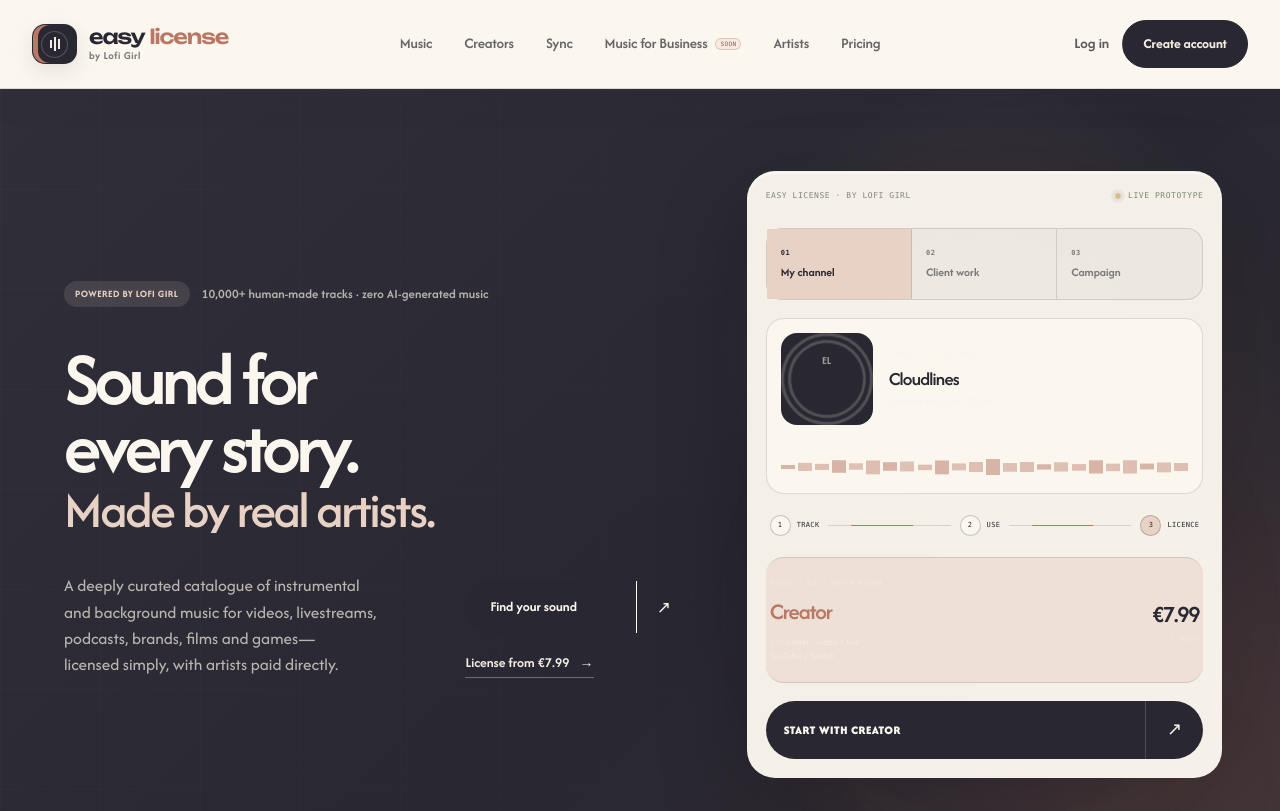
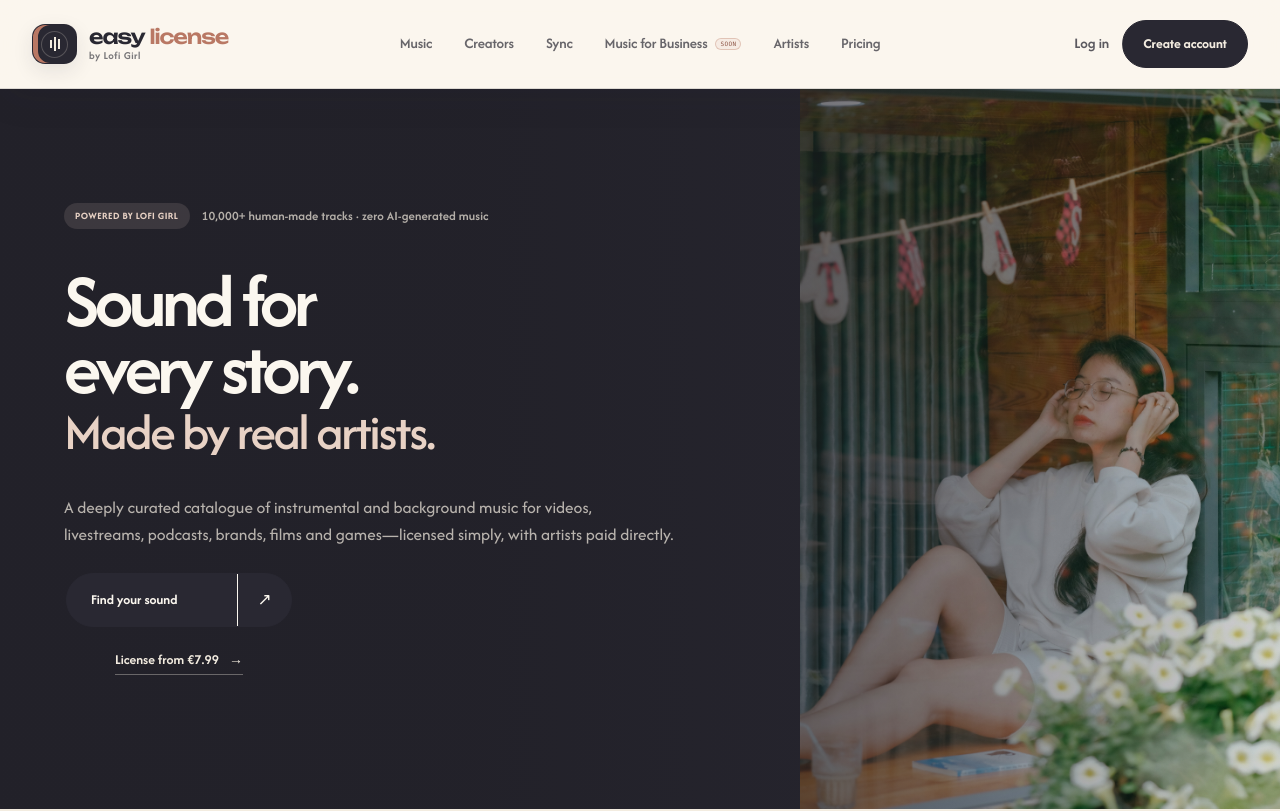
Before and after one commit to dim75017/easy-license-platform, a Next.js app: page / in a window 1280 px wide. Shown: the top 811 px of the page. Built offline with nearby package versions, Linux system fonts and the light colour scheme.

Commit message:
feat: simplify hero with real artist imagery

```diff
--- a/app/home-v6.css
+++ b/app/home-v6.css
@@ -310,34 +310,23 @@
   min-height: min(860px, calc(100svh - 110px));
   border-bottom: 0;
   background:
-    radial-gradient(circle at 78% 34%, rgba(209, 162, 94, .16), transparent 25%),
-    radial-gradient(circle at 92% 86%, rgba(185, 120, 100, .17), transparent 32%),
-    linear-gradient(135deg, #302f39 0%, var(--cozy-night) 58%, #332b31 100%);
+    linear-gradient(90deg, rgba(34, 33, 41, .99) 0%, rgba(34, 33, 41, .95) 37%, rgba(34, 33, 41, .62) 62%, rgba(34, 33, 41, .18) 100%),
+    url("/images/unsplash/hero-listening.jpg") right center / auto 100% no-repeat,
+    var(--cozy-night);
   color: var(--cozy-oat);
 }
 
 .el-v6 .v5-hero-grid {
-  background-image:
-    linear-gradient(rgba(243, 236, 224, .035) 1px, transparent 1px),
-    linear-gradient(90deg, rgba(243, 236, 224, .035) 1px, transparent 1px);
-  background-size: 100px 100px;
-  opacity: .55;
-  mask-image: linear-gradient(90deg, black 0%, rgba(0,0,0,.5) 68%, transparent 100%);
+  display: none;
 }
 
 .el-v6 .v5-hero::before {
-  top: auto;
-  right: 5vw;
-  bottom: 8%;
-  width: min(34vw, 520px);
-  border-color: rgba(209, 162, 94, .08);
-  box-shadow: 0 0 110px rgba(209, 162, 94, .09);
-  animation: v6Breathe 8s ease-in-out infinite;
+  display: none;
 }
 
 .el-v6 .v5-hero-copy {
-  min-height: 760px;
-  grid-column: 1 / span 7;
+  min-height: 720px;
+  grid-column: 1 / -1;
   padding: 92px 4vw 112px 5vw;
 }
 
@@ -376,10 +365,12 @@
 }
 
 .el-v6 .v5-hero-intro {
-  max-width: 760px;
+  display: flex;
+  max-width: 650px;
   margin-top: 40px;
-  grid-template-columns: minmax(260px, 1fr) auto;
-  gap: 42px;
+  flex-direction: column;
+  align-items: flex-start;
+  gap: 25px;
 }
 
 .el-v6 .v5-hero-intro > p {
@@ -387,6 +378,13 @@
   font-size: clamp(17px, 1.35vw, 20px);
   font-weight: 440;
   line-height: 1.52;
+}
+
+.el-v6 .v5-hero-intro > div {
+  display: flex;
+  align-items: center;
+  flex-wrap: wrap;
+  gap: 18px;
 }
 
 .el-v6 .v5-hero-intro .v5-inline-link {
--- a/app/page.tsx
+++ b/app/page.tsx
@@ -1,6 +1,5 @@
 import Link from "next/link";
 import { CatalogueExplorer } from "./components/CatalogueExplorer";
-import { LicenseBooth } from "./components/LicenseBooth";
 import { PublicShell } from "./components/PublicShell";
 
 const artists = [
@@ -54,10 +53,6 @@ export default function Home() {
                 <Link className="v5-inline-link" href="/pricing">License from €7.99 <span>→</span></Link>
               </div>
             </div>
-          </div>
-
-          <div className="v5-hero-booth" data-reveal="hero-product" data-parallax="14">
-            <LicenseBooth />
           </div>
 
           <div className="v5-hero-code" aria-hidden="true">
```
Also changed, not shown: public/images/stock/ATTRIBUTION.md (+1 -0 lines), public/images/unsplash/hero-listening.jpg (added), 1 other file (tests, documents, lock files or other folders).
